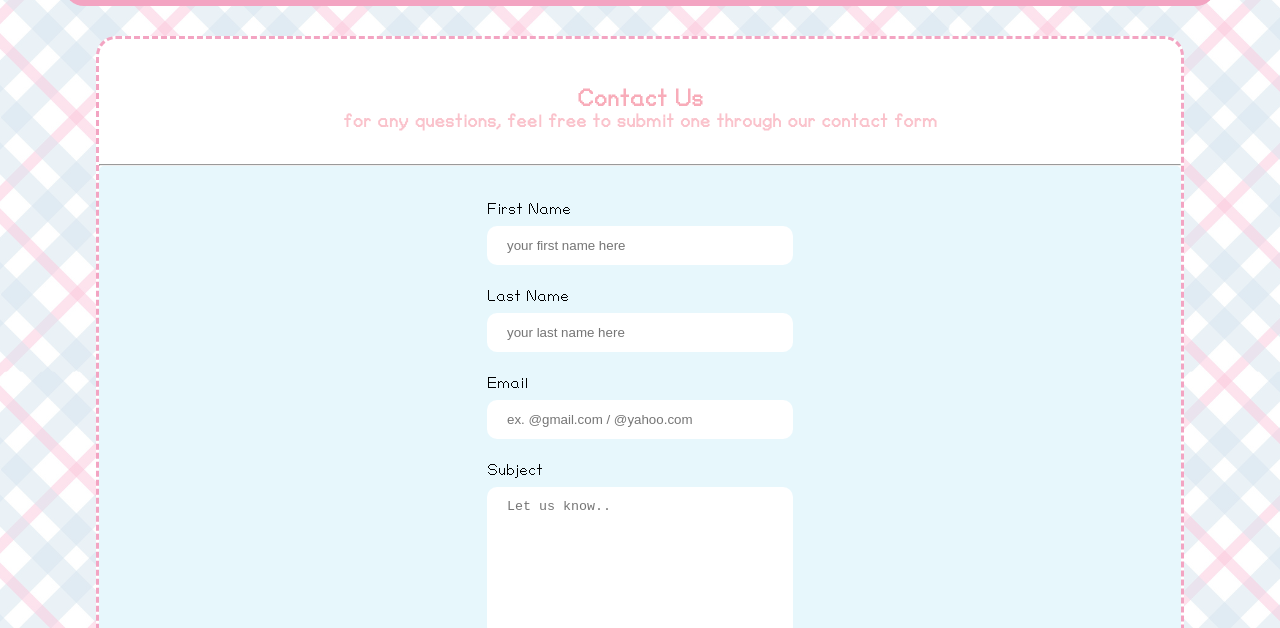
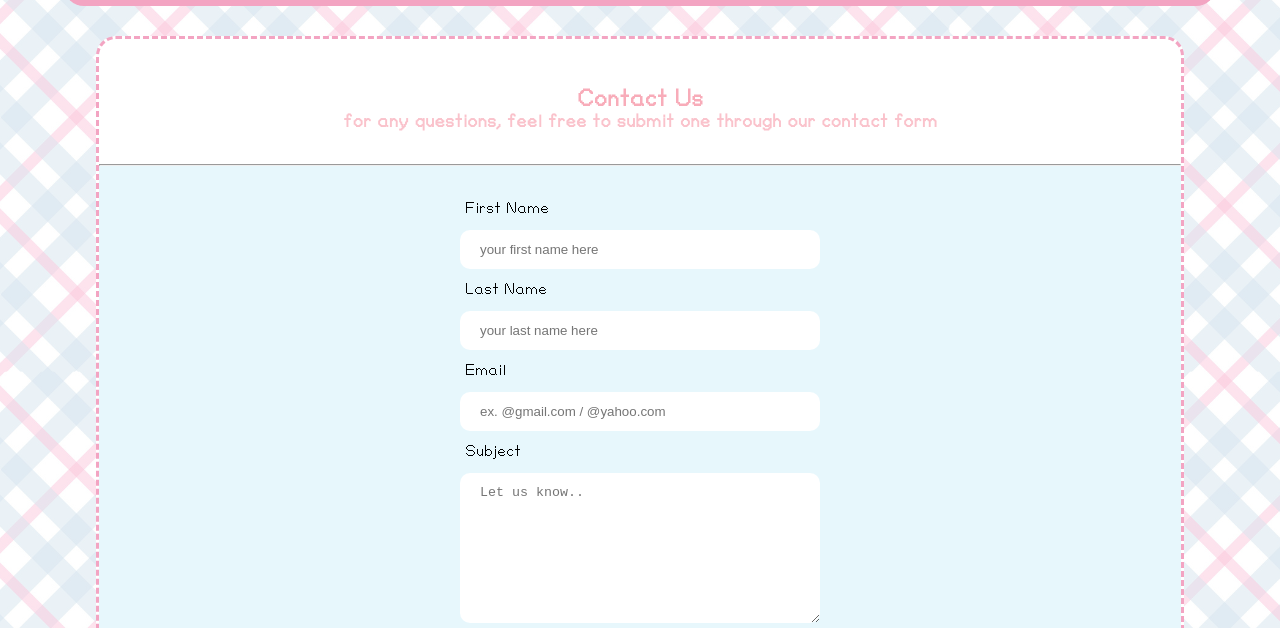
Before and after one commit to beyoppi/artventures, a plain HTML site: page contact.html in a window 1280 px wide. Shown: the part 158-786 px from the top of the page. Drawn offline with Linux system fonts and the light colour scheme; a web font is replaced by a local one.

Commit message:
updated contact us to better match registration form
only fixed css and added an successful submission alert message but didn't add success/error green/red message

```diff
--- a/contact.html
+++ b/contact.html
@@ -11,11 +11,53 @@
     <title>Contact | Artventures</title>
 </head>
 <style>
-    main{
-        font-family: basiic;
+    *{
+    margin: 0;
+    padding: 0;
+    box-sizing: border-box;
     }
 
-    input[type=text], textarea{
+    html{
+        font-family: basiic;
+        font-size: 12pt;
+        text-align: center;
+    }
+
+    body{
+        min-height: 100vh;
+    }
+
+    .registration-info {
+    padding: 0 20px;
+    }
+
+    .formcontainer{
+        background-color: #e7f7fc;
+        box-sizing: border-box;
+        height: auto;
+        display: flex;
+        flex-direction: column;
+        align-items: center;
+        justify-content: center;
+    }
+
+    form{
+        width: min(400px, 100%);
+        margin-top: 10px;
+        margin-bottom: 10px;
+        padding: 20px;
+        display: flex;
+        flex-direction: column;
+        align-items: center;
+    }
+
+    label{
+        display: flex;
+        align-self: flex-start;
+        padding: 5px;
+    }
+
+    input{
         width: 100%;
         padding: 12px 20px;
         margin: 8px 0;
@@ -24,7 +66,20 @@
         box-sizing: border-box;
     }
 
-    input[type=submit]{
+    textarea{
+        width: 100%;
+        padding: 12px 20px;
+        margin: 8px 0;
+        border: none;
+        border-radius: 10px;
+        box-sizing: border-box;
+        min-width: 300px;
+        max-width: 500px;
+        min-height: 150px;
+        max-height: 300px;
+    }
+
+    button{
         width: 100%;
         background-color: #dd7387;
         color: white;
@@ -34,14 +89,11 @@
         cursor: pointer;
         font-family: basiic;
         font-size: 1em;
+        transition: all 200ms ease-in-out;
     }
 
-    .formcontainer {
-        border-radius: 5px;
-        background-color: #e7f7fc;
-        padding: 20px;
-        display: flex;
-        justify-content: center;
+    button:hover{
+        background-color: #f3b2be;
     }
 </style>
 <body background="images/background.png">
@@ -60,43 +112,52 @@
     <div>
     <main>
         <br><br><br>
+        <div class="registration-info">
         <h2 style="color: #f8acb9;">Contact Us</h2>
         <h3 style="color: #fac2cb;">for any questions, feel free to submit one through our contact form</h3>
+        </div>
         <br><br>
         <hr>
         <div class="formcontainer">
-            <form>
+            <form onsubmit="return showAlert()">
 
-                <br>
                 <label for="firstname">First Name</label>
                 <input type="text" id="firstname" placeholder="your first name here" required>
-                <br><br>
+
                 <label for="lastname">Last Name</label>
                 <input type="text" id="lastname" placeholder="your last name here" required>
-                <br><br>
+
                 <label for="email">Email</label>
-                <input type="text" id="email" placeholder="ex. @gmail.com / @yahoo.com" required>
-                <br><br>
+                <input type="email" id="email" placeholder="ex. @gmail.com / @yahoo.com" required>
+
                 <label for="subject">Subject</label>
-                <textarea id="subject" name="subject" placeholder="Let us know.." style="height:150px" required></textarea>
-                <br><br>
-                <input type="submit" value="Submit">
-                <br><br>
+                <textarea id="subject" name="subject" maxlength="1000" placeholder="Let us know.." style="height:150px" required></textarea>
+
+                <button>Submit</button>
 
             </form>
         </div>
         <hr>
         <br><br><br>
+        <div class="registration-info">
         <h3 style="color: #fac2cb;">Please wait for our response within 2 business days. Be sure to enter the correct email address.</h3>
+        </div>
         <br><br><br>
     </main>
     </div>
 
     <!-- FOOTER -->
-     <footer>
+    <footer>
         <div class="container">
             <p>&copy; 2024 CEIT-37-304P | Designed by Amber Deirdre M. Andrade</p>
         </div>
-     </footer>
+    </footer>
+
+    <!-- SCRIPT -->
+    <script>
+        function showAlert() {
+            alert("Successfully sent!");
+        }
+    </script>
 </body>
 </html>
```
